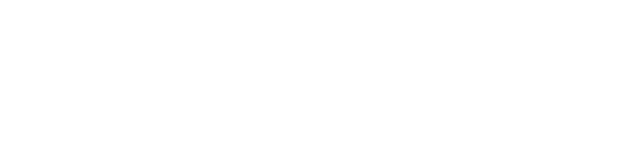
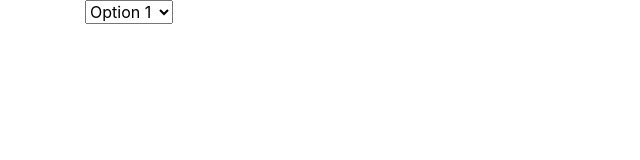
Before and after one commit to dimsog/dropdownselect, a website built with webpack: page demo/index.html in a window 1280 px wide. Shown: the whole page, without its empty margins (0-640 px from the left). Built offline with nearby package versions, Linux system fonts and the light colour scheme.

Commit message:
Base select markup

```diff
--- a/demo/index.html
+++ b/demo/index.html
@@ -12,7 +12,13 @@
     <div class="container">
         <div class="row">
             <div class="col-lg-12">
-
+                <select id="select">
+                    <option value="1">Option 1</option>
+                    <option value="2">Option 2</option>
+                    <option value="3">Option 3</option>
+                    <option value="4">Option 4</option>
+                    <option value="5">Option 5</option>
+                </select>
             </div>
         </div>
     </div>
```
